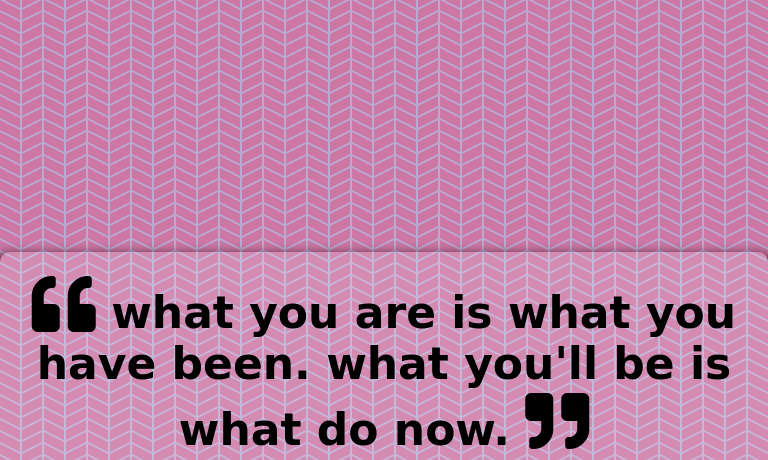
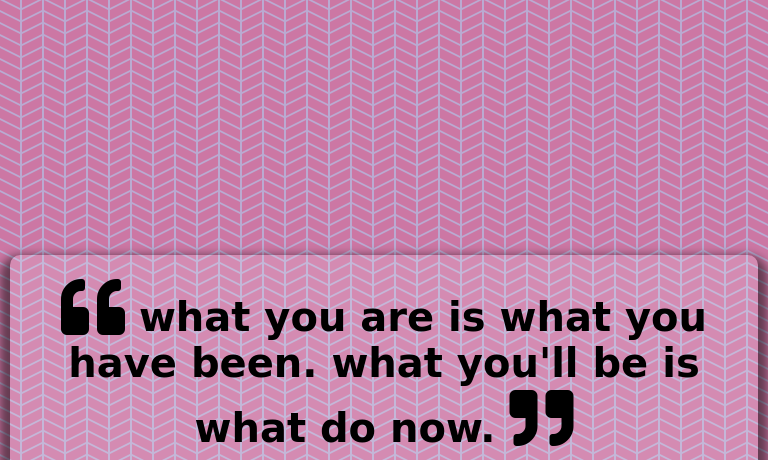
Before and after one commit to Ahmed-Roshdy-1/Quote-Generator, a plain HTML site: page Index.html in a window 768 px wide. Shown: the top 460 px of the page. Drawn offline with Linux system fonts and the light colour scheme.

Commit message:
Update style.css

```diff
--- a/css/style.css
+++ b/css/style.css
@@ -48,9 +48,9 @@ body {
 }
 
 /* Media Query : Tablet or Smaller */
-@media screen and(min-width: 500px) {
+@media screen and (max-width: 1000px) {
   .quote-container {
-    margin: px;
+    margin: auto 10px;
   }
   .quote-text {
     font-size: 2.5rem;
```
